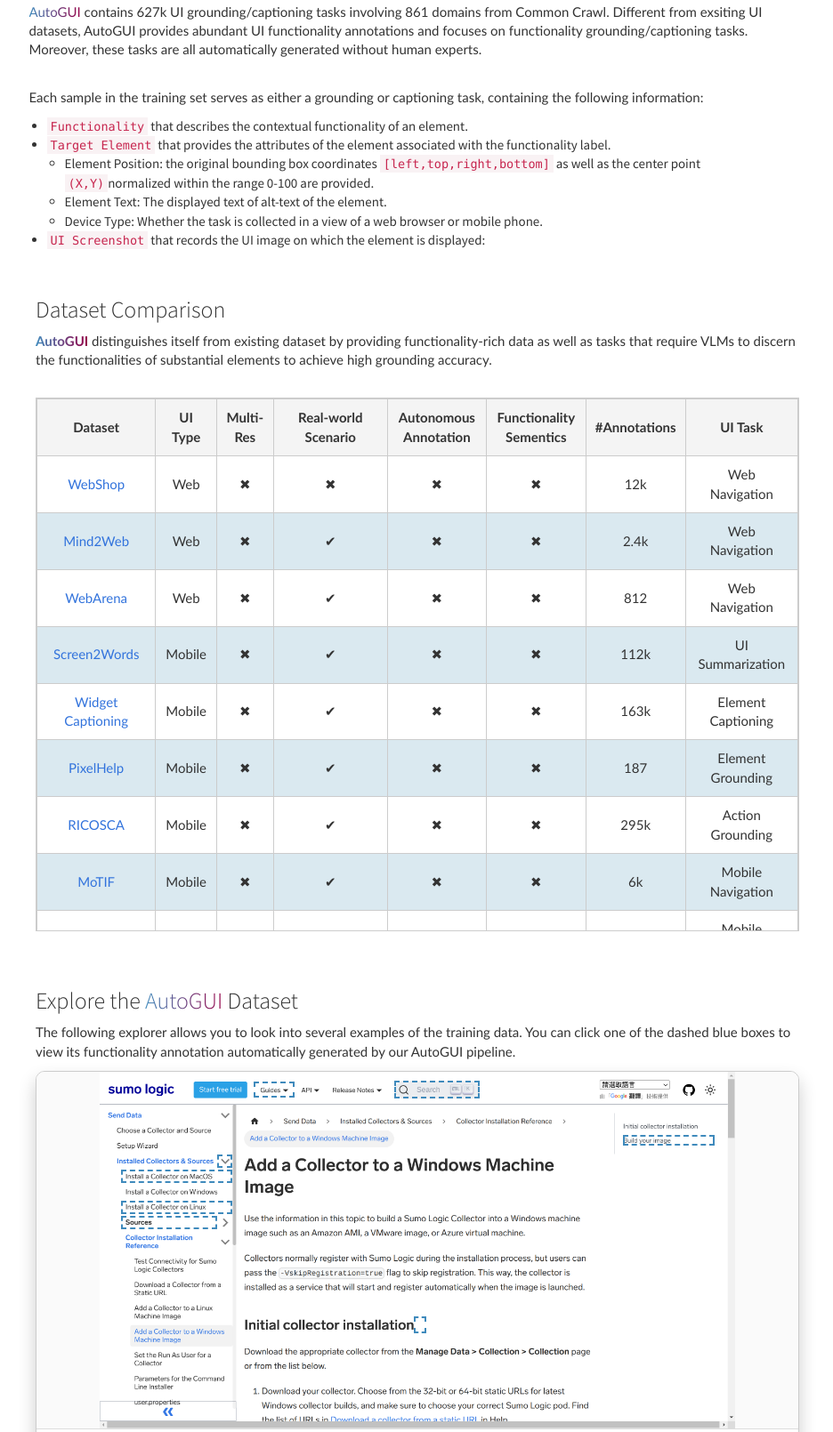
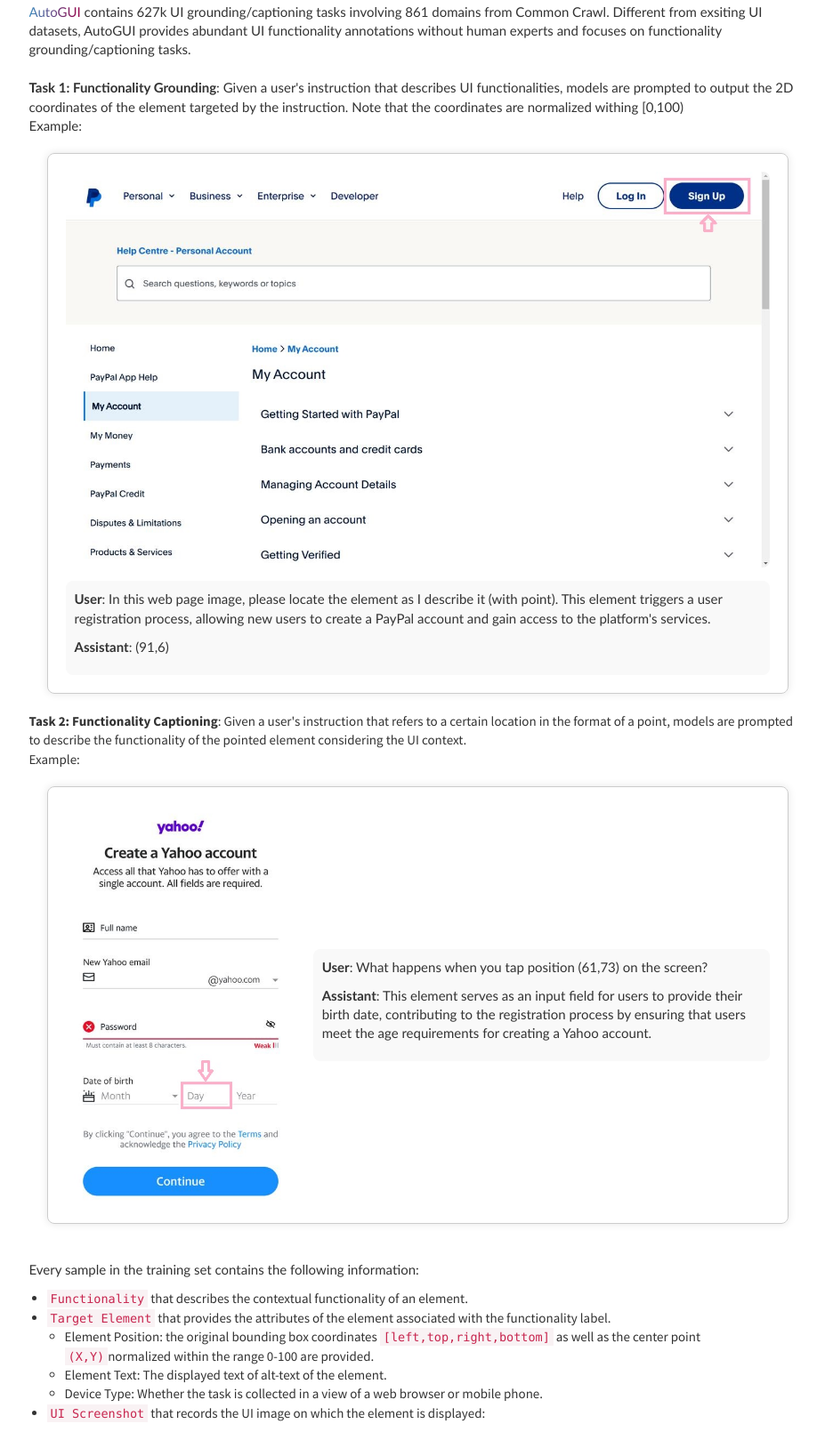
Before and after one commit to AutoGUI-Project/autogui-project.github.io, a plain HTML site: page index.html in a window 1280 px wide. Shown: the part 1328-2938 px from the top of the page at 89% size, without its empty margins (171-1107 px from the left). Drawn offline with nearby package versions, Linux system fonts and the light colour scheme; some packages are replaced by stand-ins of ours; a script that the page names is missing.

Commit message:
Added task samples

```diff
--- a/css/app.css
+++ b/css/app.css
@@ -264,6 +264,54 @@ caption {
   text-align: center; /* Centers the caption */
 }
 
+/* Task Examples */
+.task-demo-section {
+  border: 1px solid #ccc;
+  border-radius: 8px;
+  padding: 20px;
+  margin: 20px;
+  box-shadow: 0 0 10px rgba(0, 0, 0, 0.1);
+}
+
+.task-image {
+  max-width: 100%;
+  height: auto;
+  display: block;
+  margin-bottom: 15px;
+  border-radius: 8px;
+}
+.conversation {
+  background-color: #f9f9f9;
+  padding: 10px;
+  border-radius: 8px;
+}
+
+.cap-task-demo-section {
+  display: flex;
+  align-items: center;
+  border: 1px solid #ccc;
+  border-radius: 8px;
+  padding: 20px;
+  margin: 20px;
+  box-shadow: 0 0 10px rgba(0, 0, 0, 0.1);
+}
+
+.cap-task-image {
+  max-width: 100%;
+  max-height: 450px;
+  height: auto;
+  flex: 0 0 auto; /* Don't grow, don't shrink, initial size based on content */
+  margin-right: 20px;
+  border-radius: 8px;
+}
+.cap-task-conversation {
+  flex: 1; /* Grow to fill remaining space */
+  background-color: #f9f9f9;
+  padding: 10px;
+  border-radius: 8px;
+}
+
+
 /* Slider */
 .slider {
   width: 100%;
--- a/index.html
+++ b/index.html
@@ -266,10 +266,38 @@
                 </h3>
 
                 <p>
-                    <span class="gradient-color">AutoGUI</span> contains 627k UI grounding/captioning tasks involving 861 domains from Common Crawl. Different from exsiting UI datasets, AutoGUI provides abundant UI functionality annotations and focuses on functionality grounding/captioning tasks. Moreover, these tasks are all automatically generated without human experts.
+                    <span class="gradient-color">AutoGUI</span> contains 627k UI grounding/captioning tasks involving 861 domains from Common Crawl. Different from exsiting UI datasets, AutoGUI provides abundant UI functionality annotations without human experts and focuses on functionality grounding/captioning tasks.
+
+                    <br><br>
+                    <b>Task 1: Functionality Grounding</b>: Given a user's instruction that describes UI functionalities, models are prompted to output the 2D coordinates of the element targeted by the instruction. Note that the coordinates are normalized withing [0,100)
+                    <br>
+                    Example:
+                    <br>
+
+                    <div class="task-demo-section">
+                        <img src="img/func_grounding_sample.jpg" alt="Example Image" class="task-image">
+                        <div class="conversation">
+                            <p><b>User</b>: In this web page image, please locate the element as I describe it (with point). This element triggers a user registration process, allowing new users to create a PayPal account and gain access to the platform's services.</p>
+                            <p><b>Assistant</b>: (91,6)</p>
+                        </div>
+                    </div>
+
+                    <b>Task 2: Functionality Captioning</b>: Given a user's instruction that refers to a certain location in the format of a point, models are prompted to describe the functionality of the pointed element considering the UI context.
+                    <br>
+                    Example:
+                    <br>
+
+                    <div class="cap-task-demo-section">
+                        <img src="img/func_captioning_sample.jpg" alt="Example Image" class="cap-task-image">
+                        <div class="cap-task-conversation">
+                            <p><b>User</b>: What happens when you tap position (61,73) on the screen?</p>
+                            <p><b>Assistant</b>: This element serves as an input field for users to provide their birth date, contributing to the registration process by ensuring that users meet the age requirements for creating a Yahoo account.</p>
+                        </div>
+                    </div>
+
                 </p><br>
 
-                <p>Each sample in the training set serves as either a grounding or captioning task, containing the following information:</p>
+                <p>Every sample in the training set contains the following information:</p>
                 <ul>
                     <li> <code>Functionality</code> that describes the contextual functionality of an element.</li>
                     <li> <code>Target Element</code> that provides the attributes of the element associated with the functionality label.</li>
@@ -396,7 +424,8 @@
 
     <section  class="col-md-8 col-md-offset-2 col-xs-12">
         <h3>Disclaimer</h3>
-        <p>This dataset has been compiled and disseminated exclusively for research purposes, with the objective of building universal GUI agents through the application of foundation models. Any comercial use of the data is not permitted.</p>
+        <p>This dataset has been compiled and disseminated exclusively for research purposes, to build universal GUI agents through the application of foundation models. Any commercial use of the data is not permitted.
+        </p>
 
     </section>
 
```
Also changed, not shown: img/func_captioning_sample.jpg (added), img/func_grounding_sample.jpg (added).
